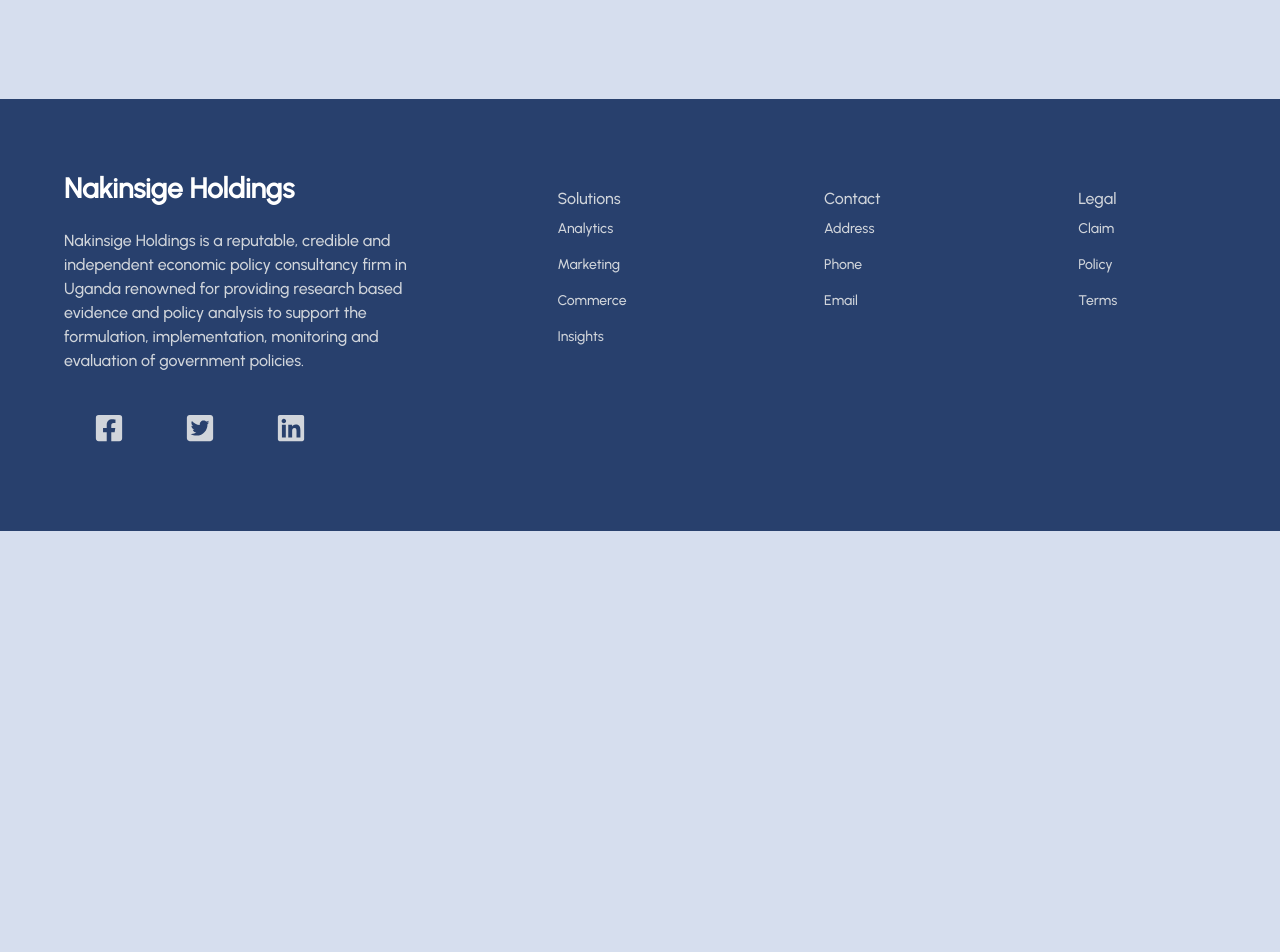
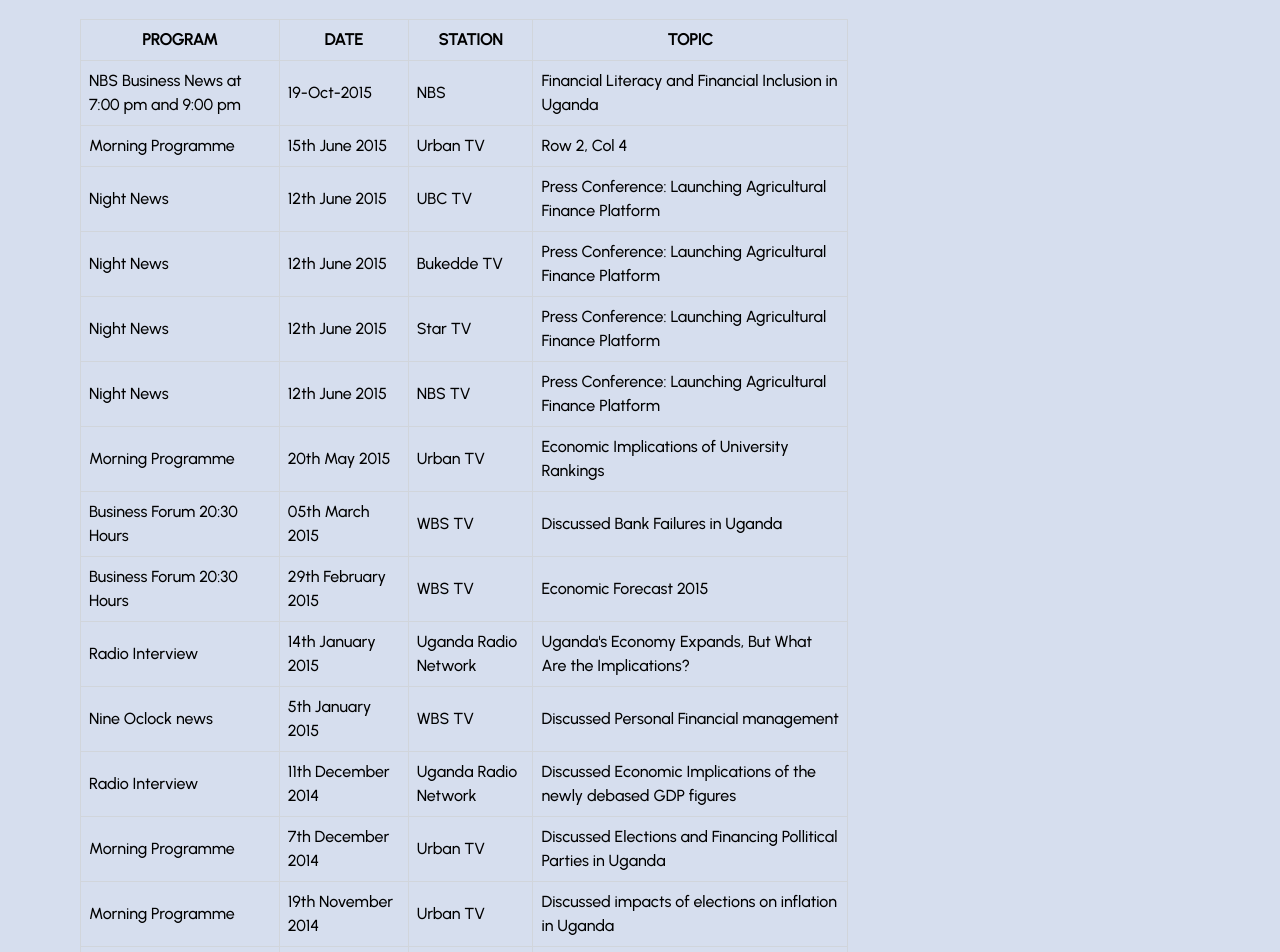
Before and after one commit to nassersaazi/nhl, a React (Vite) app: page /news in a window 1280 px wide. Shown: the part 220-1172 px from the top of the page. Before the commit the page ends 800 px from the top, so only its background shows below. Built offline with nearby package versions, Linux system fonts and the light colour scheme; a web font is replaced by a local one.

Commit message:
complete news page v1

```diff
--- a/src/components/About.jsx
+++ b/src/components/About.jsx
@@ -7,11 +7,11 @@
             Meet The Chief Consultant
           </h1>
           <p>
-            Musa Mayanja Lwanga is the Head of Research and Market Development at the
+            Musa Mayanja Lwanga is the Head of Research and Market Development at the
             Uganda Bankers Association (UBA). Prior to joining UBA, Musa worked with the
             Economic Policy Research Centre, Makerere University, Biz-Econ Consultancy,
             Buchwerk GmbH in Darmstadt Germany and as a Research Assistant to Dr Neil
-            Kodesh. He holds a Master’s degree in International Economics from the Berlin School
+            Kodesh. He holds a Master's degree in International Economics from the Berlin School
             of Economics and Law (Hochschule für Wirtschaft und Recht, Berlin) and a BSc. degree
             in Quantitative Economics from Makerere University, Kampala. He has over eight years
             of experience in conducting policy relevant research in several fields of economics.
--- a/src/components/News.jsx
+++ b/src/components/News.jsx
@@ -5,6 +5,116 @@
       <h1 className="text-3xl font-bold mb-4 ">
         Media Appearances
       </h1>
+      <div class="max-w-screen-md ">
+        <table class="min-w-full bg-[#d6deee] border border-gray-300">
+          <thead>
+            <tr>
+              <th class="border border-gray-300 p-2">PROGRAM</th>
+              <th class="border border-gray-300 p-2">DATE</th>
+              <th class="border border-gray-300 p-2">STATION</th>
+              <th class="border border-gray-300 p-2">TOPIC</th>
+            </tr>
+          </thead>
+          <tbody>
+            <tr>
+              <td class="border border-gray-300 p-2">NBS Business News at 7:00 pm and 9:00 pm</td>
+              <td class="border border-gray-300 p-2">19-Oct-2015</td>
+              <td class="border border-gray-300 p-2">NBS</td>
+              <td class="border border-gray-300 p-2">Financial Literacy and Financial Inclusion in Uganda</td>
+            </tr>
+            <tr>
+              <td class="border border-gray-300 p-2">Morning Programme</td>
+              <td class="border border-gray-300 p-2">15th June 2015</td>
+              <td class="border border-gray-300 p-2">Urban TV</td>
+              <td class="border border-gray-300 p-2">Row 2, Col 4</td>
+            </tr>
+            <tr>
+              <td class="border border-gray-300 p-2">Night News</td>
+              <td class="border border-gray-300 p-2">12th June 2015</td>
+              <td class="border border-gray-300 p-2">UBC TV</td>
+              <td class="border border-gray-300 p-2">Press Conference: Launching Agricultural Finance Platform</td>
+            </tr>
+            <tr>
+              <td class="border border-gray-300 p-2">Night News</td>
+              <td class="border border-gray-300 p-2">12th June 2015</td>
+              <td class="border border-gray-300 p-2">Bukedde TV</td>
+              <td class="border border-gray-300 p-2">Press Conference: Launching Agricultural Finance Platform</td>
+            </tr>
+            <tr>
+              <td class="border border-gray-300 p-2">Night News</td>
+              <td class="border border-gray-300 p-2">12th June 2015</td>
+              <td class="border border-gray-300 p-2">Star TV</td>
+              <td class="border border-gray-300 p-2">Press Conference: Launching Agricultural Finance Platform</td>
+            </tr>
+            <tr>
+              <td class="border border-gray-300 p-2">Night News</td>
+              <td class="border border-gray-300 p-2">12th June 2015</td>
+              <td class="border border-gray-300 p-2">NBS TV</td>
+              <td class="border border-gray-300 p-2">Press Conference: Launching Agricultural Finance Platform</td>
+            </tr>
+            <tr>
+              <td class="border border-gray-300 p-2">Morning Programme</td>
+              <td class="border border-gray-300 p-2">20th May 2015</td>
+              <td class="border border-gray-300 p-2">Urban TV</td>
+              <td class="border border-gray-300 p-2">Economic Implications of University Rankings</td>
+            </tr>
+            <tr>
+              <td class="border border-gray-300 p-2">Business Forum 20:30 Hours</td>
+              <td class="border border-gray-300 p-2">05th March 2015</td>
+              <td class="border border-gray-300 p-2">WBS TV</td>
+              <td class="border border-gray-300 p-2">Discussed Bank Failures in Uganda</td>
+            </tr>
+            <tr>
+              <td class="border border-gray-300 p-2">Business Forum 20:30 Hours</td>
+              <td class="border border-gray-300 p-2">29th February 2015</td>
+              <td class="border border-gray-300 p-2">WBS TV</td>
+              <td class="border border-gray-300 p-2">Economic Forecast 2015</td>
+            </tr>
+            <tr>
+              <td class="border border-gray-300 p-2">Radio Interview</td>
+              <td class="border border-gray-300 p-2">14th January 2015</td>
+              <td class="border border-gray-300 p-2">Uganda Radio Network</td>
+              <td class="border border-gray-300 p-2">Uganda's Economy Expands, But What Are the Implications?</td>
+            </tr>
+            <tr>
+              <td class="border border-gray-300 p-2">Nine Oclock news</td>
+              <td class="border border-gray-300 p-2">5th January 2015</td>
+              <td class="border border-gray-300 p-2">WBS TV</td>
+              <td class="border border-gray-300 p-2">Discussed Personal Financial management</td>
+            </tr>
+            <tr>
+              <td class="border border-gray-300 p-2">Radio Interview</td>
+              <td class="border border-gray-300 p-2">11th December 2014</td>
+              <td class="border border-gray-300 p-2">Uganda Radio Network</td>
+              <td class="border border-gray-300 p-2">Discussed Economic Implications of the newly debased GDP figures</td>
+            </tr>
+            <tr>
+              <td class="border border-gray-300 p-2">Morning Programme</td>
+              <td class="border border-gray-300 p-2">7th December 2014</td>
+              <td class="border border-gray-300 p-2">Urban TV</td>
+              <td class="border border-gray-300 p-2">Discussed Elections and Financing Pollitical Parties in Uganda</td>
+            </tr>
+            <tr>
+              <td class="border border-gray-300 p-2">Morning Programme</td>
+              <td class="border border-gray-300 p-2">19th November 2014</td>
+              <td class="border border-gray-300 p-2">Urban TV</td>
+              <td class="border border-gray-300 p-2">Discussed impacts of elections on inflation in Uganda</td>
+            </tr>
+            <tr>
+              <td class="border border-gray-300 p-2">Business Forum 20:30 Hours</td>
+              <td class="border border-gray-300 p-2">25th September 2014</td>
+              <td class="border border-gray-300 p-2">WBS TV</td>
+              <td class="border border-gray-300 p-2">Discussed Trading Online</td>
+            </tr>
+            <tr>
+              <td class="border border-gray-300 p-2">Prime News Live</td>
+              <td class="border border-gray-300 p-2">31st July 2014</td>
+              <td class="border border-gray-300 p-2">WBS TV</td>
+              <td class="border border-gray-300 p-2">How the High Interest rates are Impacting Private Sector Investment In Uganda</td>
+            </tr>
+          </tbody>
+        </table>
+      </div>
     </div>
   );
 }
```
Also changed, not shown: src/components/Navbar.jsx (+0 -39 lines). Lines whose indentation alone changed are shown as unchanged.
